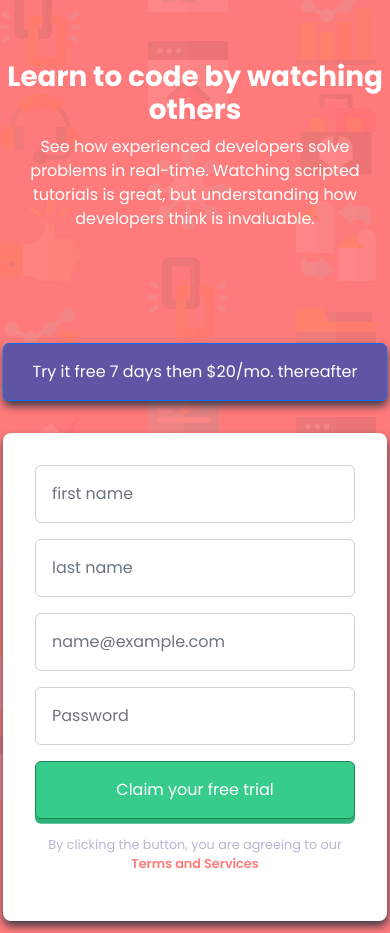
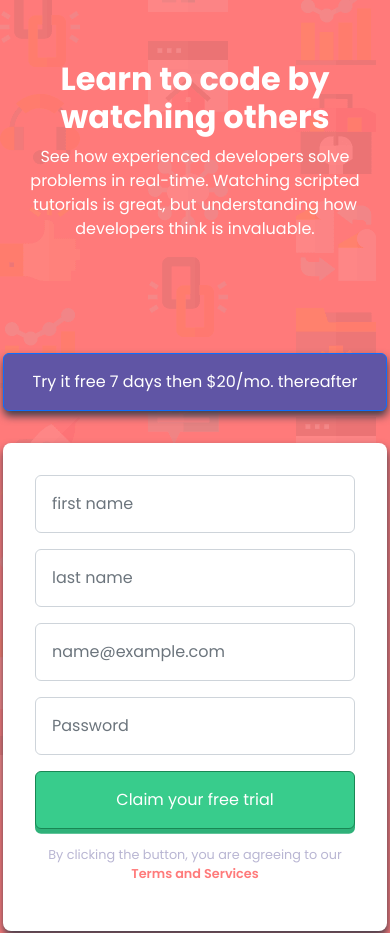
Before and after one commit to amulyalovescoding/Intro-component-with-sign-up-form-using-Bootstrap, a plain HTML site: page index.html in a window 390 px wide. Shown: the top 933 px of the page. Drawn offline with nearby package versions, Linux system fonts and the light colour scheme.

Commit message:
Update styles.css

```diff
--- a/css/styles.css
+++ b/css/styles.css
@@ -9,8 +9,6 @@ body {
   background-repeat: no-repeat;
   background-color: hsl(0, 100%, 74%);
 }
-
-main {}
 
 h1 {
   color: #fff;
@@ -107,6 +105,7 @@ p a {
   outline: hsl(0, 100%, 74%) solid;
 }
 
+/* Footer */
 .attribution {
   color: #fff;
   font-size: 0.6875rem;
@@ -123,3 +122,10 @@ p a {
   color: hsl(154, 59%, 51%);
   background-color: #fff;
 }
+
+/* screen responsive */
+@media screen and (max-width: 992px) {
+  h1 {
+    font-size: 2rem;
+  }
+}
```
